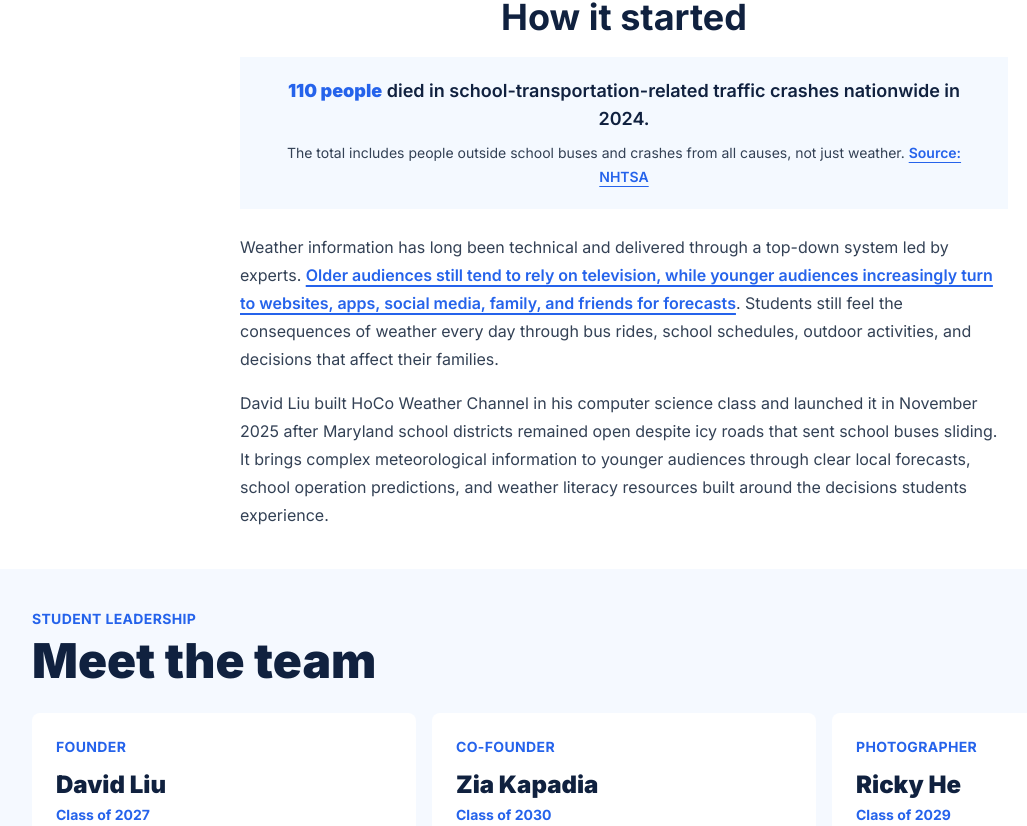
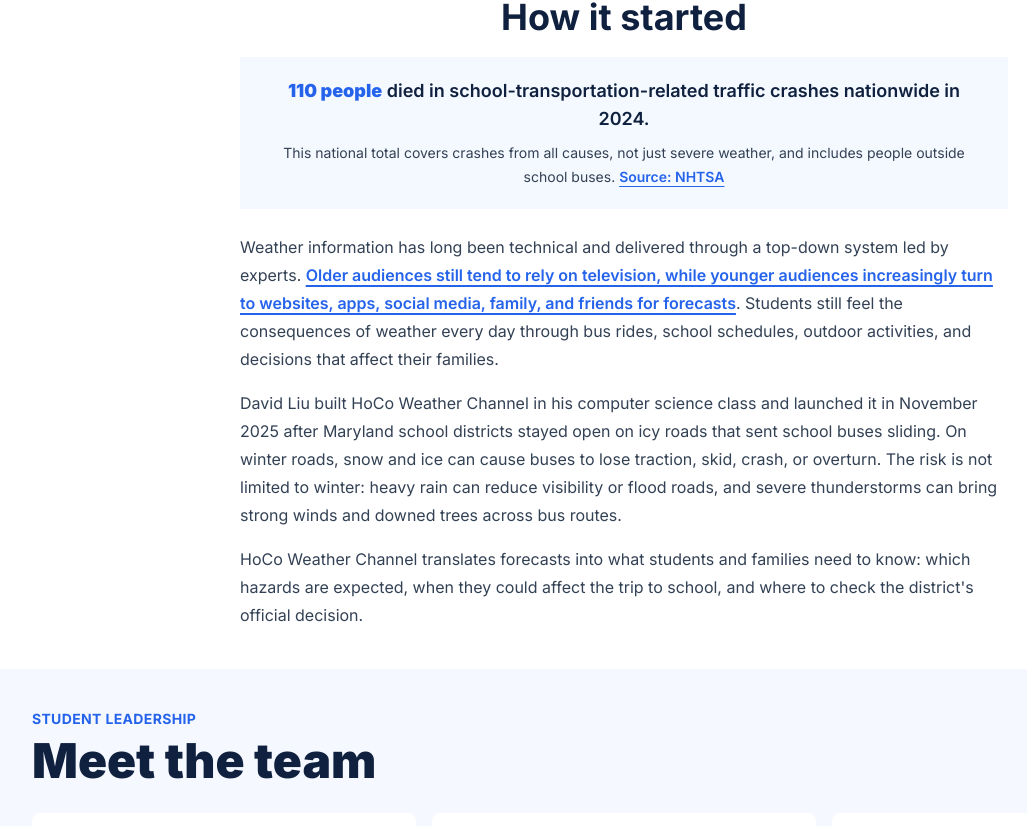
Before and after one commit to davidliu-2008/HoCoWX, a Next.js app: page /about in a window 1280 px wide. Shown: the part 436-1262 px from the top of the page, without its empty margins (16-1043 px from the left). Built offline with nearby package versions, Linux system fonts and the light colour scheme.

Commit message:
Connect HoCo mission to severe weather travel impacts

```diff
--- a/app/about/page.tsx
+++ b/app/about/page.tsx
@@ -73,7 +73,7 @@ export default function AboutPage() {
               <strong className="text-bay">110 people</strong> died in school-transportation-related traffic crashes nationwide in 2024.
             </p>
             <p className="mt-2 text-sm leading-6 text-slate-700">
-              The total includes people outside school buses and crashes from all causes, not just weather.
+              This national total covers crashes from all causes, not just severe weather, and includes people outside school buses.
               {" "}<a href="https://www.nhtsa.gov/road-safety/school-bus-safety" className="font-semibold text-bay underline underline-offset-4">Source: NHTSA</a>
             </p>
           </div>
@@ -87,7 +87,10 @@ export default function AboutPage() {
             . Students still feel the consequences of weather every day through bus rides, school schedules, outdoor activities, and decisions that affect their families.
           </p>
           <p>
-            David Liu built HoCo Weather Channel in his computer science class and launched it in November 2025 after Maryland school districts remained open despite icy roads that sent school buses sliding. It brings complex meteorological information to younger audiences through clear local forecasts, school operation predictions, and weather literacy resources built around the decisions students experience.
+            David Liu built HoCo Weather Channel in his computer science class and launched it in November 2025 after Maryland school districts stayed open on icy roads that sent school buses sliding. On winter roads, snow and ice can cause buses to lose traction, skid, crash, or overturn. The risk is not limited to winter: heavy rain can reduce visibility or flood roads, and severe thunderstorms can bring strong winds and downed trees across bus routes.
+          </p>
+          <p>
+            HoCo Weather Channel translates forecasts into what students and families need to know: which hazards are expected, when they could affect the trip to school, and where to check the district&apos;s official decision.
           </p>
         </div>
       </section>
```
